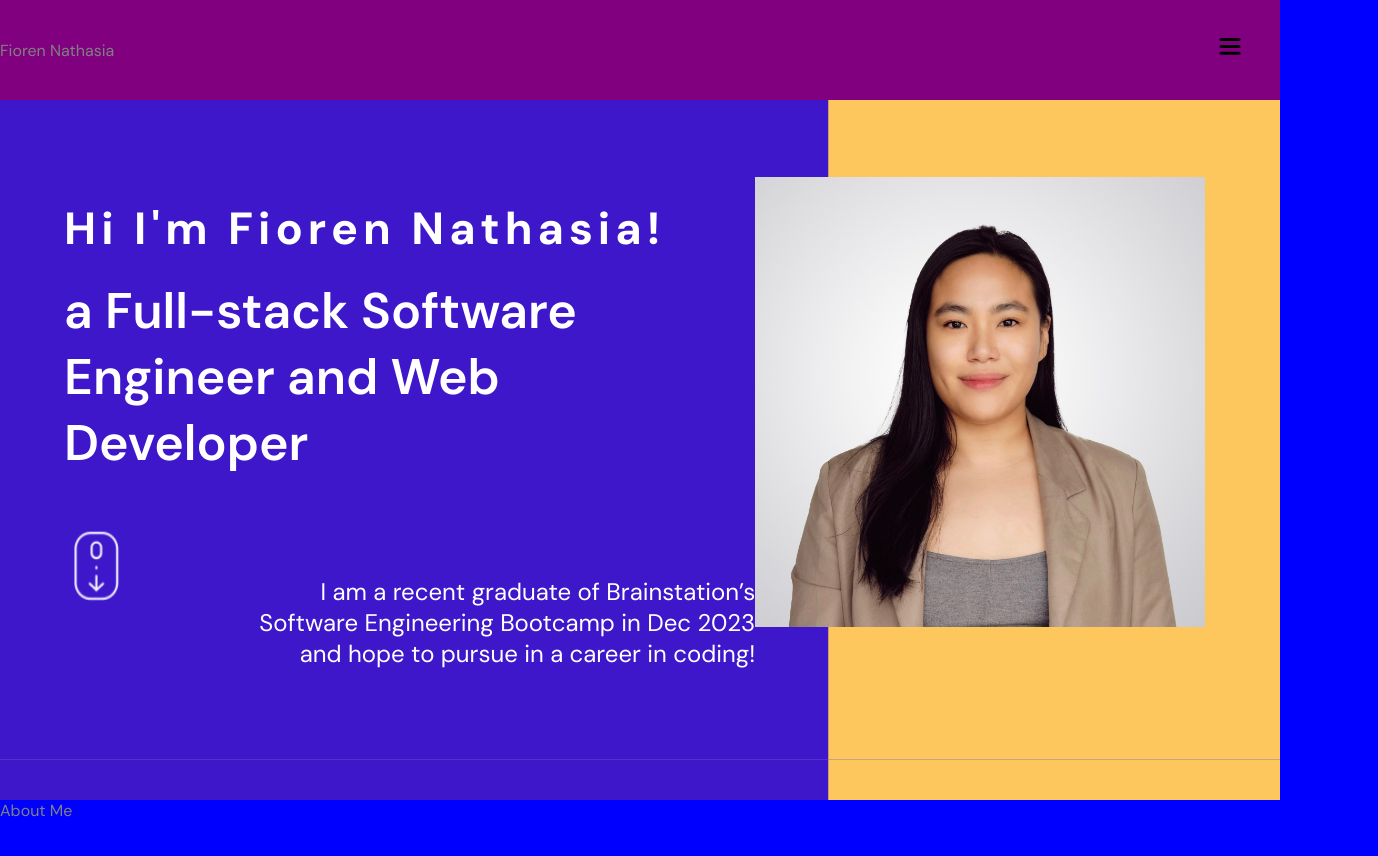
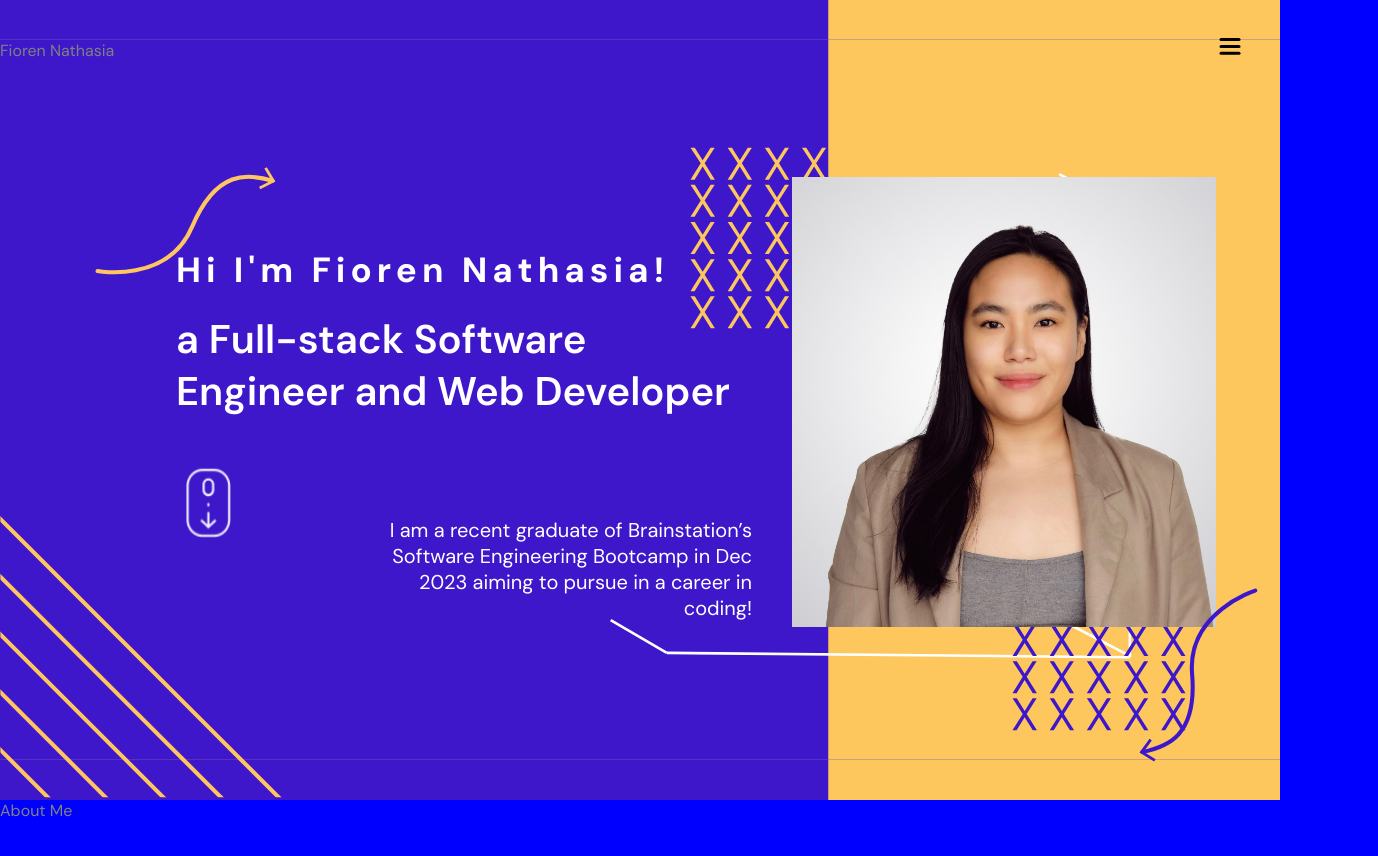
Before and after one commit to FiorenNathasia/portfolio, a React (Vite) app: page / in a window 1280 px wide. Shown: the top 856 px of the page, 1378 px wide, since content can reach past the window. Built offline with nearby package versions, Linux system fonts and the light colour scheme.

Commit message:
Add background symbols.

```diff
--- a/src/components/NavBar/Navbar.scss
+++ b/src/components/NavBar/Navbar.scss
@@ -25,7 +25,7 @@
       display: flex;
       align-items: center;
       justify-content: center;
-      background-color: purple;
+
       height: 100%;
       max-width: 1430px;
       justify-content: left;
--- a/src/components/hero/Hero.jsx
+++ b/src/components/hero/Hero.jsx
@@ -31,6 +31,14 @@ const Hero = () => {
     <div className="hero">
       <Sidebar />
       <div className="hero__wrapper">
+        <img
+          className="hero__yellowarrow"
+          src="src/assets/yellowarrow.svg"
+        ></img>
+        <img
+          className="hero__yellowcorner"
+          src="src/assets/yellowcorner.svg"
+        ></img>
         <motion.div
           className="hero__textcontainer"
           variants={textVariants}
@@ -53,17 +61,22 @@ const Hero = () => {
             ></motion.img>
             <motion.h3 className="hero__h3" variants={textVariants}>
               I am a recent graduate of Brainstation’s Software Engineering
-              Bootcamp in Dec 2023 and hope to pursue in a career in coding!
+              Bootcamp in Dec 2023 aiming to pursue in a career in coding!
             </motion.h3>
           </motion.div>
         </motion.div>
+        <img className="hero__whitebox" src="src/assets/whitebox.svg"></img>
         <div className="hero__imagecontainer">
+          <img className="hero__yellowx" src="src/assets/yellowx.svg"></img>
+          <img className="hero__bluex" src="src/assets/bluex.svg"></img>
+
           <img
             className="hero__headshot"
             src="/src/assets/headshot.png"
             alt=""
           ></img>
         </div>
+        <img className="hero__bluearrow" src="src/assets/bluearrow.svg"></img>
       </div>
     </div>
   );
--- a/src/components/hero/Hero.scss
+++ b/src/components/hero/Hero.scss
@@ -8,6 +8,7 @@
   }
 
   &__wrapper {
+    overflow: hidden;
     display: flex;
     flex-direction: column;
     width: 90%;
@@ -33,12 +34,13 @@
 
     @include tablet {
       height: 100%;
-      width: 60%;
+      width: 50%;
       display: flex;
       flex-direction: column;
       align-content: center;
       justify-content: center;
       gap: 20px;
+      margin-left: 7rem;
     }
   }
 
@@ -51,6 +53,8 @@
       display: flex;
       align-items: center;
       margin-top: -2rem;
+      margin-left: 2.5rem;
+      position: relative;
     }
   }
 
@@ -78,12 +82,13 @@
     @include tablet {
       width: 450px;
       height: 450px;
+      position: relative;
     }
   }
 
   &__h1 {
     @include tablet {
-      font-size: 50px;
+      font-size: 40px;
       color: #ffffff;
       font-weight: 600;
     }
@@ -91,7 +96,7 @@
 
   &__h2 {
     @include tablet {
-      font-size: 45px;
+      font-size: 35px;
       color: #ffffff;
       letter-spacing: 5px;
     }
@@ -101,11 +106,75 @@
     @include tablet {
       color: #ffffff;
       text-align: right;
-      width: 45rem;
+      width: 50rem;
       margin-left: 8rem;
       margin-top: 5rem;
-      font-size: 24px;
+      font-size: 20px;
       font-weight: 400;
     }
   }
+
+  &__yellowarrow {
+    display: none;
+    @include tablet {
+      display: flex;
+      width: 290.31px;
+      position: absolute;
+      left: 40px;
+      top: -25px;
+    }
+  }
+  &__yellowcorner {
+    display: none;
+    @include tablet {
+      display: flex;
+      width: 290.31px;
+      position: absolute;
+      left: 0px;
+      top: 399px;
+    }
+  }
+  &__yellowx {
+    display: none;
+    @include tablet {
+      display: flex;
+      width: 190px;
+      position: absolute;
+      right: 370px;
+      top: 5.5rem;
+    }
+  }
+
+  &__bluex {
+    display: none;
+    @include tablet {
+      display: flex;
+      width: 190px;
+      position: absolute;
+      right: 3rem;
+      bottom: 0.9rem;
+    }
+  }
+
+  &__bluearrow {
+    display: none;
+    @include tablet {
+      display: flex;
+      width: 290.31px;
+      position: absolute;
+      right: -4rem;
+      bottom: -2rem;
+    }
+  }
+
+  &__whitebox {
+    display: none;
+    @include tablet {
+      display: flex;
+      width: 940px;
+      position: absolute;
+      right: -6.1rem;
+      bottom: -7.9rem;
+    }
+  }
 }
```
Also changed, not shown: src/assets/bluearrow.svg, src/assets/whitebox.svg.
